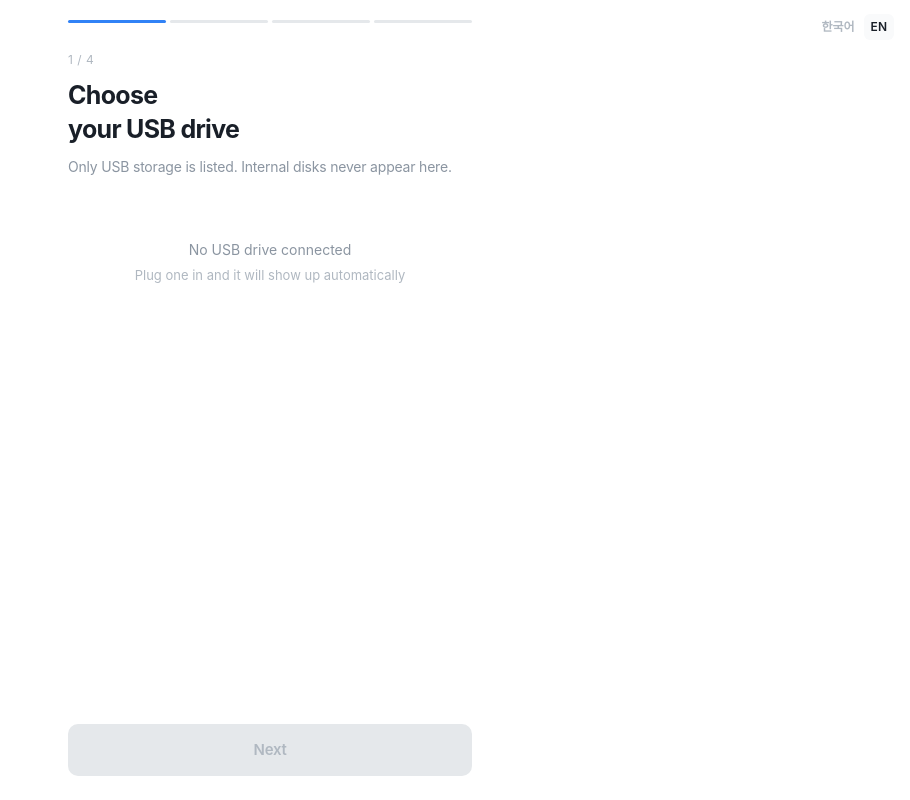
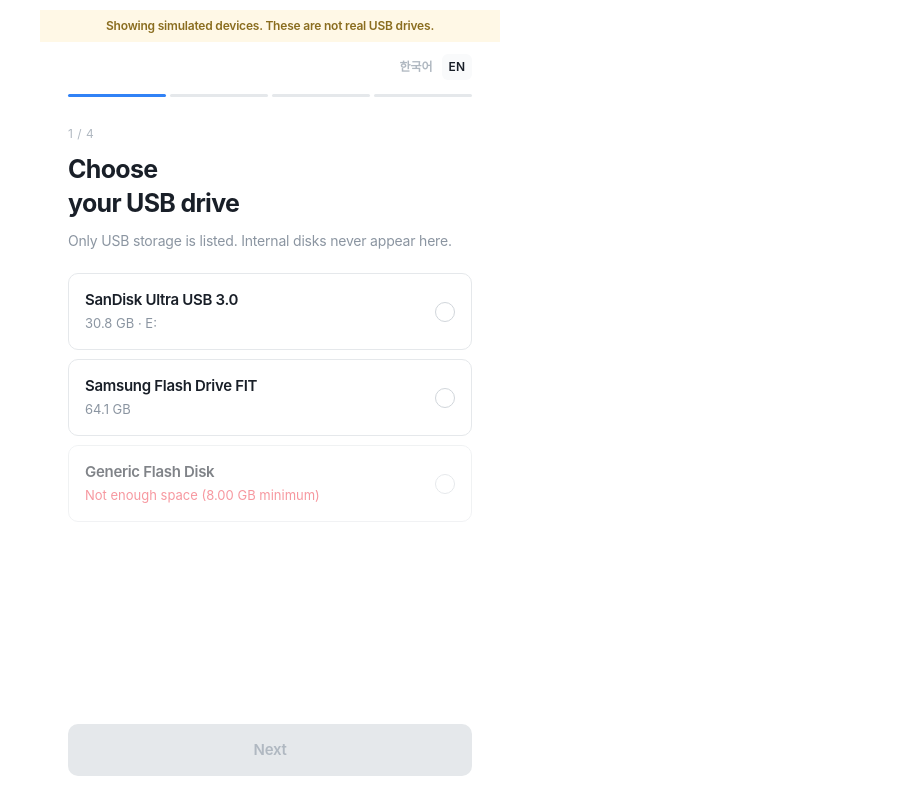
Before and after one commit to svrforum/SFTool, a website built with Vite: page XpenologyUsb/index.html in a window 1280 px wide. Shown: the whole page, without its empty margins (370-1280 px from the left). Built offline with nearby package versions, Linux system fonts and the light colour scheme.

Commit message:
ci: build and publish the Windows executable on tag
Two workflows. CI runs on Linux and Windows: Linux catches most
regressions quickly, Windows is the only place the Win32 interop code
compiles at all. Neither verifies writing to a real stick -- runners
have no USB -- so that stays a manual check on hardware.

Release triggers on a xpenologyusb-v* tag and publishes a draft, so
the release notes can be reviewed before anyone downloads. Tags carry
the tool name because the repository holds several tools. Tests run
before the build, so a failing test cannot ship.

Also fixes the language switch overlapping the simulation banner: it
was position:fixed over content it did not own. Moved into normal
flow.

Adds a browser preview path for frontend work. When the Tauri bridge
is absent the UI falls back to sample data, so styling can be iterated
in a browser instead of rebuilding the app each time. Inside Tauri the
bridge always exists, so shipped builds never take this path.

```diff
--- a/XpenologyUsb/src/main.ts
+++ b/XpenologyUsb/src/main.ts
@@ -185,7 +185,8 @@
     foot = `<button class="cta" data-go="1">${esc(t('done'))}</button>`;
   }
 
-  app.innerHTML = `${lang}${banner}${body}<footer>${foot}</footer>`;
+  // 배너가 맨 위, 그 아래 언어 전환. 순서가 겹침을 막는다.
+  app.innerHTML = `${banner}${lang}${body}<footer>${foot}</footer>`;
 }
 
 app.addEventListener('click', (e) => {
@@ -204,10 +205,59 @@
   render();
 });
 
+/**
+ * Tauri 밖(그냥 브라우저)에서 열렸는가.
+ *
+ * UI 를 다듬을 때 앱을 매번 다시 빌드하지 않고 `npm run dev` 로 브라우저에서
+ * 확인하기 위한 것이다. Tauri 안에서는 항상 false 이므로 배포물에는 영향이 없다.
+ */
+function isBrowserPreview(): boolean {
+  return !('__TAURI_INTERNALS__' in window);
+}
+
+/** 브라우저 미리보기용 표본. Rust 쪽 FakeEnumerator 와 같은 장치들. */
+const previewDisks: DiskEntry[] = [
+  {
+    number: 2,
+    name: 'SanDisk Ultra USB 3.0',
+    size_bytes: 30_752_000_000,
+    size_label: '30.8 GB',
+    drive_letters: ['E:'],
+    ready: true,
+    blocked_reason: null,
+    blocked_detail: null,
+  },
+  {
+    number: 3,
+    name: 'Samsung Flash Drive FIT',
+    size_bytes: 64_055_500_800,
+    size_label: '64.1 GB',
+    drive_letters: [],
+    ready: true,
+    blocked_reason: null,
+    blocked_detail: null,
+  },
+  {
+    number: 4,
+    name: 'Generic Flash Disk',
+    size_bytes: 4_004_511_744,
+    size_label: '4.00 GB',
+    drive_letters: ['F:'],
+    ready: false,
+    blocked_reason: 'too_small_for_any_image',
+    blocked_detail: '8.00 GB',
+  },
+];
+
 async function boot() {
   try {
-    state.simulated = await invoke<boolean>('is_simulated');
-    state.disks = await invoke<DiskEntry[]>('list_disks');
+    if (isBrowserPreview()) {
+      state.simulated = true;
+      state.disks = previewDisks;
+    } else {
+      state.simulated = await invoke<boolean>('is_simulated');
+      state.disks = await invoke<DiskEntry[]>('list_disks');
+    }
     // 선택 가능한 것이 하나뿐이면 미리 골라둔다. 흔한 경우라 클릭을 아낀다.
     const ready = state.disks.filter((d) => d.ready);
     if (ready.length === 1) state.selectedDisk = ready[0].number;
--- a/XpenologyUsb/src/styles.css
+++ b/XpenologyUsb/src/styles.css
@@ -319,13 +319,15 @@
   color: var(--fg-mute);
 }
 
-/* 언어 전환 */
+/* 언어 전환.
+   흐름 안에 둔다. fixed 로 띄우면 개발용 배너와 겹친다. */
 .lang {
-  position: fixed;
-  top: 14px;
-  right: 16px;
+  flex: none;
   display: flex;
   gap: 2px;
+  justify-content: flex-end;
+  padding-top: 12px;
+  margin-bottom: -6px;
 }
 
 .lang button {
```
Also changed, not shown: .github/workflows/xpenologyusb-ci.yml (added), .github/workflows/xpenologyusb-release.yml (added).
